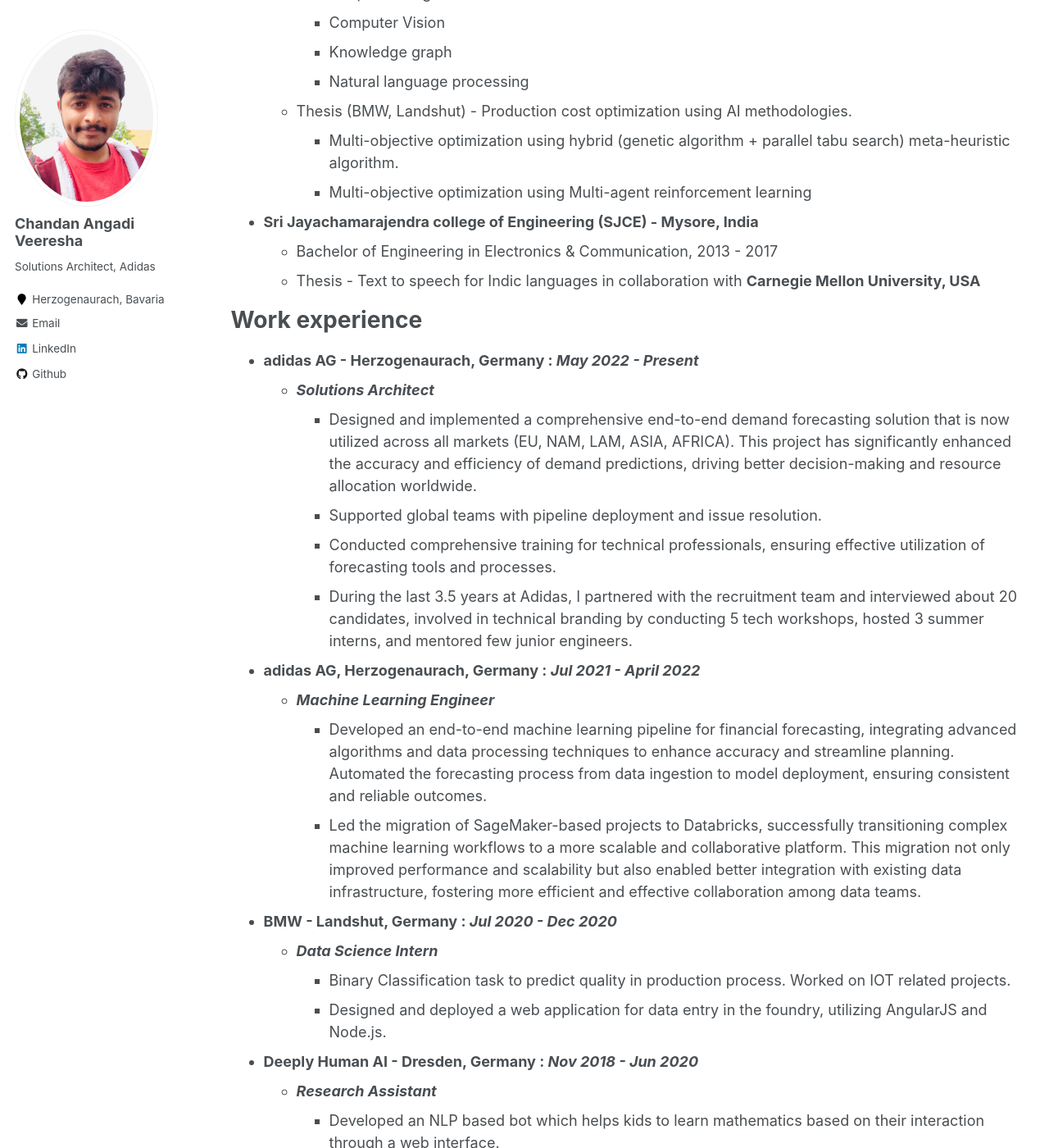
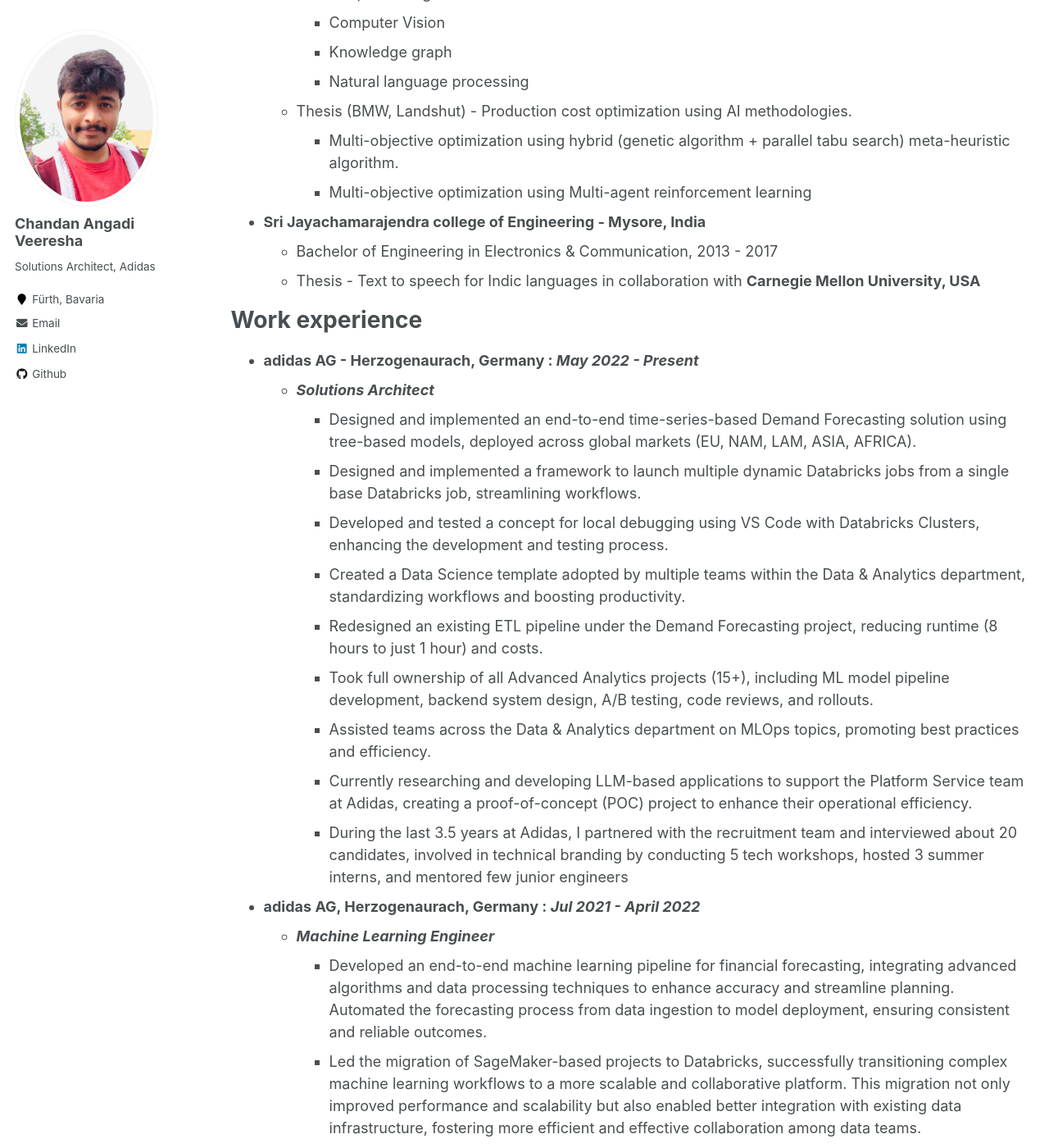
Before and after one commit to chandan-anagdi/chandanav.github.io, a Jekyll site: the page built from _pages/cv.md, in a window 1280 px wide and 1400 px high, scrolled down 350 px. Shown: the whole window at 82% size. Built offline with Jekyll 4.4.1, drawn with Linux system fonts in a browser that asks for light colours.

Commit message:
BFX portfolio changes

```diff
--- a/_config.yml
+++ b/_config.yml
@@ -83,7 +83,7 @@ author:
   name             : "Chandan Angadi Veeresha"
   avatar           : "profile.png"
   bio              : "Solutions Architect, Adidas"
-  location         : "Herzogenaurach, Bavaria"
+  location         : "Fürth, Bavaria"
   employer         :
   pubmed           : #"https://www.ncbi.nlm.nih.gov/pubmed/?term=john+snow"
   email            : "chandanav8421@gmail.com"
--- a/_pages/cv.md
+++ b/_pages/cv.md
@@ -23,7 +23,7 @@ Education
     * Multi-objective optimization using hybrid (genetic algorithm + parallel tabu search) meta-heuristic algorithm.
     * Multi-objective optimization using Multi-agent reinforcement learning
 
-* **Sri Jayachamarajendra college of Engineering (SJCE) - Mysore, India**
+* **Sri Jayachamarajendra college of Engineering - Mysore, India**
   * Bachelor of Engineering in Electronics & Communication, 2013 - 2017
   * Thesis - Text to speech for Indic languages in collaboration with **Carnegie Mellon University, USA**
 
@@ -31,10 +31,15 @@ Work experience
 ======
 * **adidas AG - Herzogenaurach, Germany : _May 2022 - Present_**
   * _**Solutions Architect**_
-    * Designed and implemented a comprehensive end-to-end demand forecasting solution that is now utilized across all markets (EU, NAM, LAM, ASIA, AFRICA). This project has significantly enhanced the accuracy and efficiency of demand predictions, driving better decision-making and resource allocation worldwide.
-    * Supported global teams with pipeline deployment and issue resolution.
-    * Conducted comprehensive training for technical professionals, ensuring effective utilization of forecasting tools and processes.
-    * During the last 3.5 years at Adidas, I partnered with the recruitment team and interviewed about 20 candidates, involved in technical branding by conducting 5 tech workshops, hosted 3 summer interns, and mentored few junior engineers.
+    * Designed and implemented an end-to-end time-series-based Demand Forecasting solution using tree-based models, deployed across global markets (EU, NAM, LAM, ASIA, AFRICA).
+    *  Designed and implemented a framework to launch multiple dynamic Databricks jobs from a single base Databricks job, streamlining workflows.
+    * Developed and tested a concept for local debugging using VS Code with Databricks Clusters, enhancing the development and testing process.
+    * Created a Data Science template adopted by multiple teams within the Data & Analytics department, standardizing workflows and boosting productivity.
+    * Redesigned an existing ETL pipeline under the Demand Forecasting project, reducing runtime (8 hours to just 1 hour) and costs.
+    * Took full ownership of all Advanced Analytics projects (15+), including ML model pipeline development, backend system design, A/B testing, code reviews, and rollouts.
+    * Assisted teams across the Data & Analytics department on MLOps topics, promoting best practices and efficiency.
+    * Currently researching and developing LLM-based applications to support the Platform Service team at Adidas, creating a proof-of-concept (POC) project to enhance their operational efficiency.
+    * During the last 3.5 years at Adidas, I partnered with the recruitment team and interviewed about 20 candidates, involved in technical branding by conducting 5 tech workshops, hosted 3 summer interns, and mentored few junior engineers
 
 * **adidas AG, Herzogenaurach, Germany : _Jul 2021 - April 2022_**
   * _**Machine Learning Engineer**_
```
Also changed, not shown: _pages/about.md (+1 -1 lines), _pages/links.md (+1 -1 lines).
